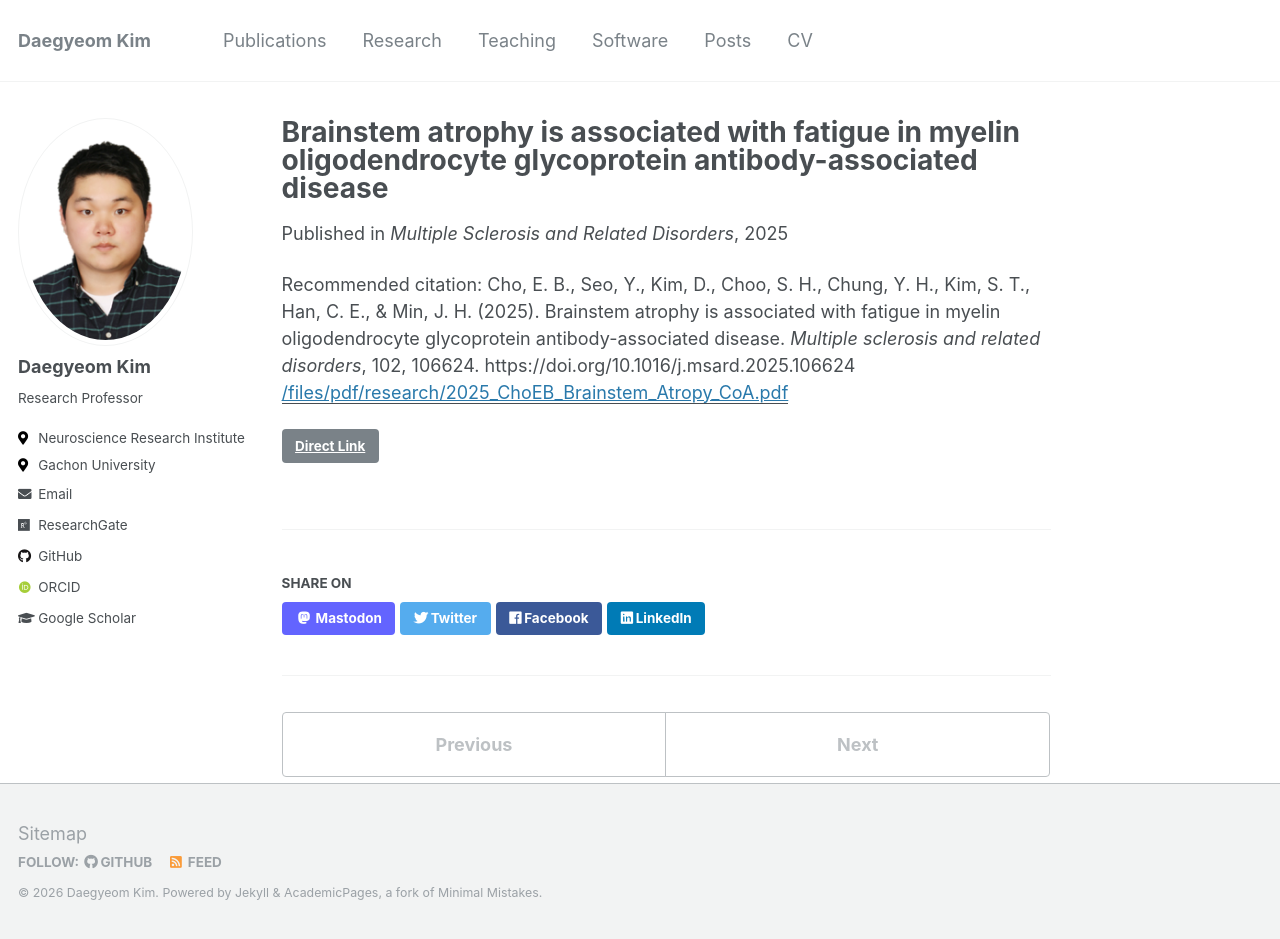
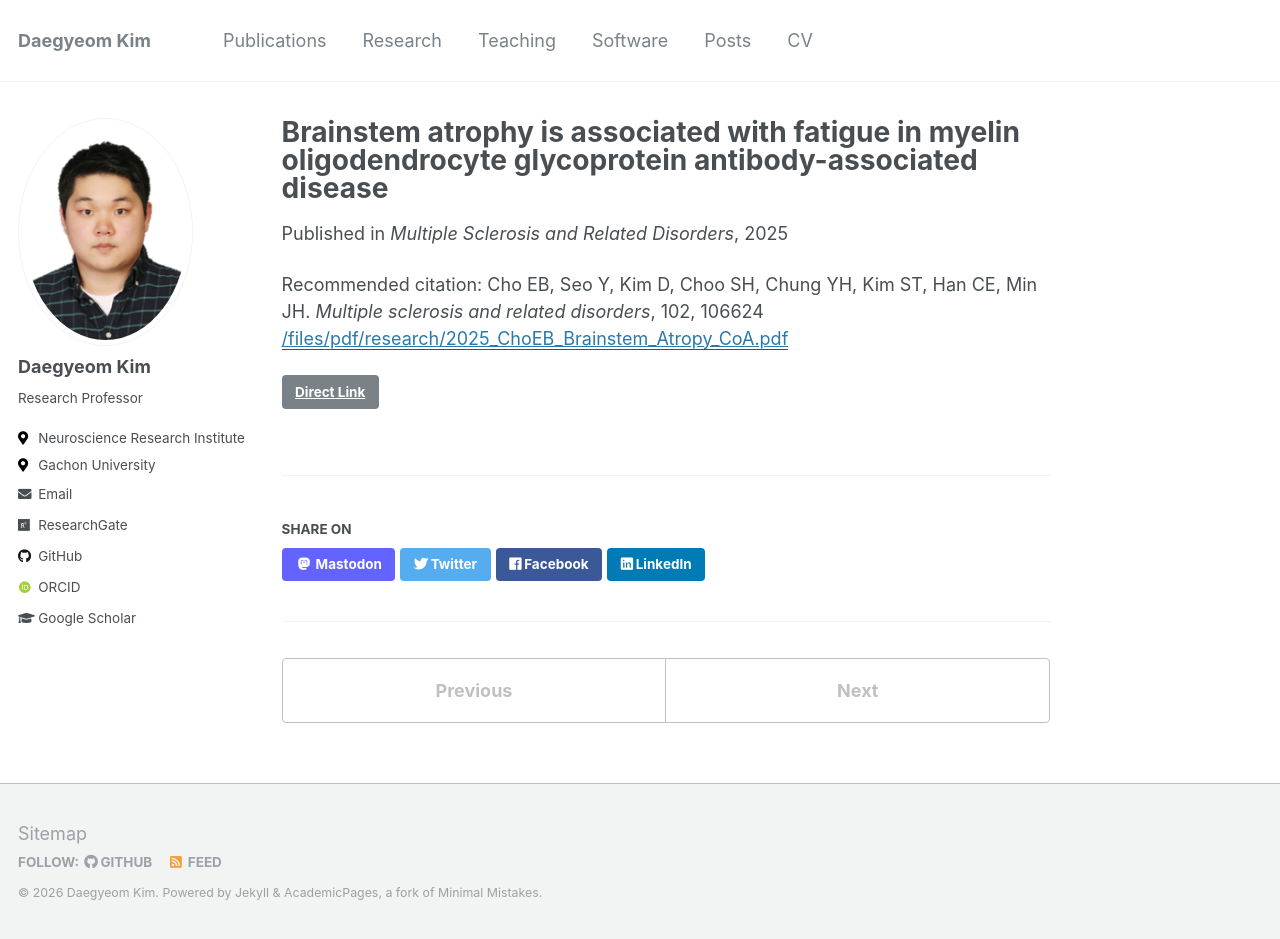
Before and after one commit to dgyeomkim/dgyeomkim.github.io, a Jekyll site: the page built from _publications/2025-brainstem.md, in a window 1280 px wide and 939 px high. Built offline with Jekyll 4.4.1, drawn with Linux system fonts in a browser that asks for light colours; some web fonts are replaced.

Commit message:
Update 2025-brainstem.md

```diff
--- a/_publications/2025-brainstem.md
+++ b/_publications/2025-brainstem.md
@@ -6,5 +6,5 @@ date: 2025-10-01
 venue: 'Multiple Sclerosis and Related Disorders'
 paperurl: "/files/pdf/research/2025_ChoEB_Brainstem_Atropy_CoA.pdf"
 link: 'https://doi.org/10.1016/j.msard.2025.106624'
-citation: "Cho, E. B., Seo, Y., Kim, D., Choo, S. H., Chung, Y. H., Kim, S. T., Han, C. E., & Min, J. H. (2025). Brainstem atrophy is associated with fatigue in myelin oligodendrocyte glycoprotein antibody-associated disease. <i>Multiple sclerosis and related disorders</i>, 102, 106624. https://doi.org/10.1016/j.msard.2025.106624"
+citation: "Cho EB, Seo Y, Kim D, Choo SH, Chung YH, Kim ST, Han CE, Min JH. <i>Multiple sclerosis and related disorders</i>, 102, 106624"
 ---
```
